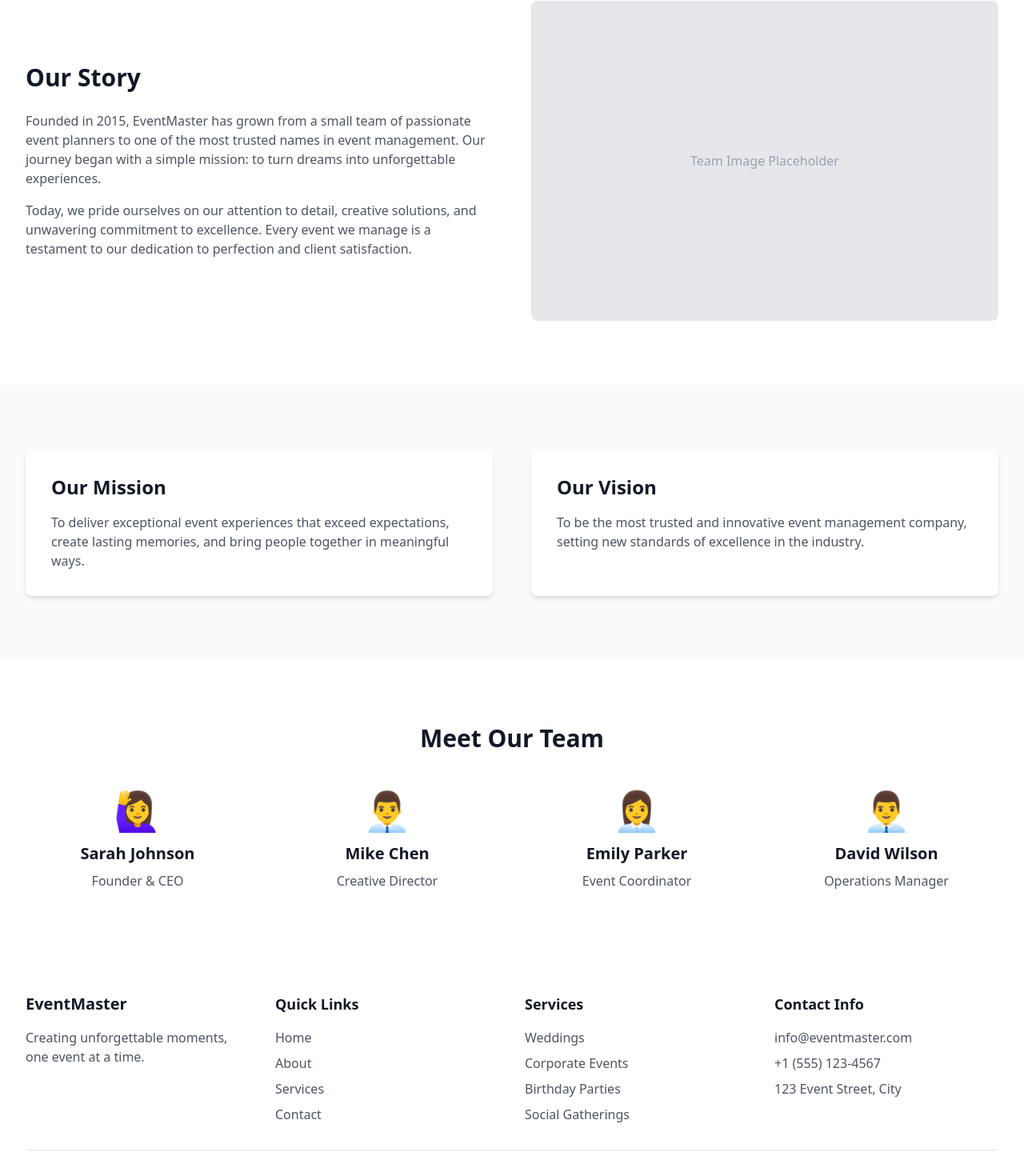
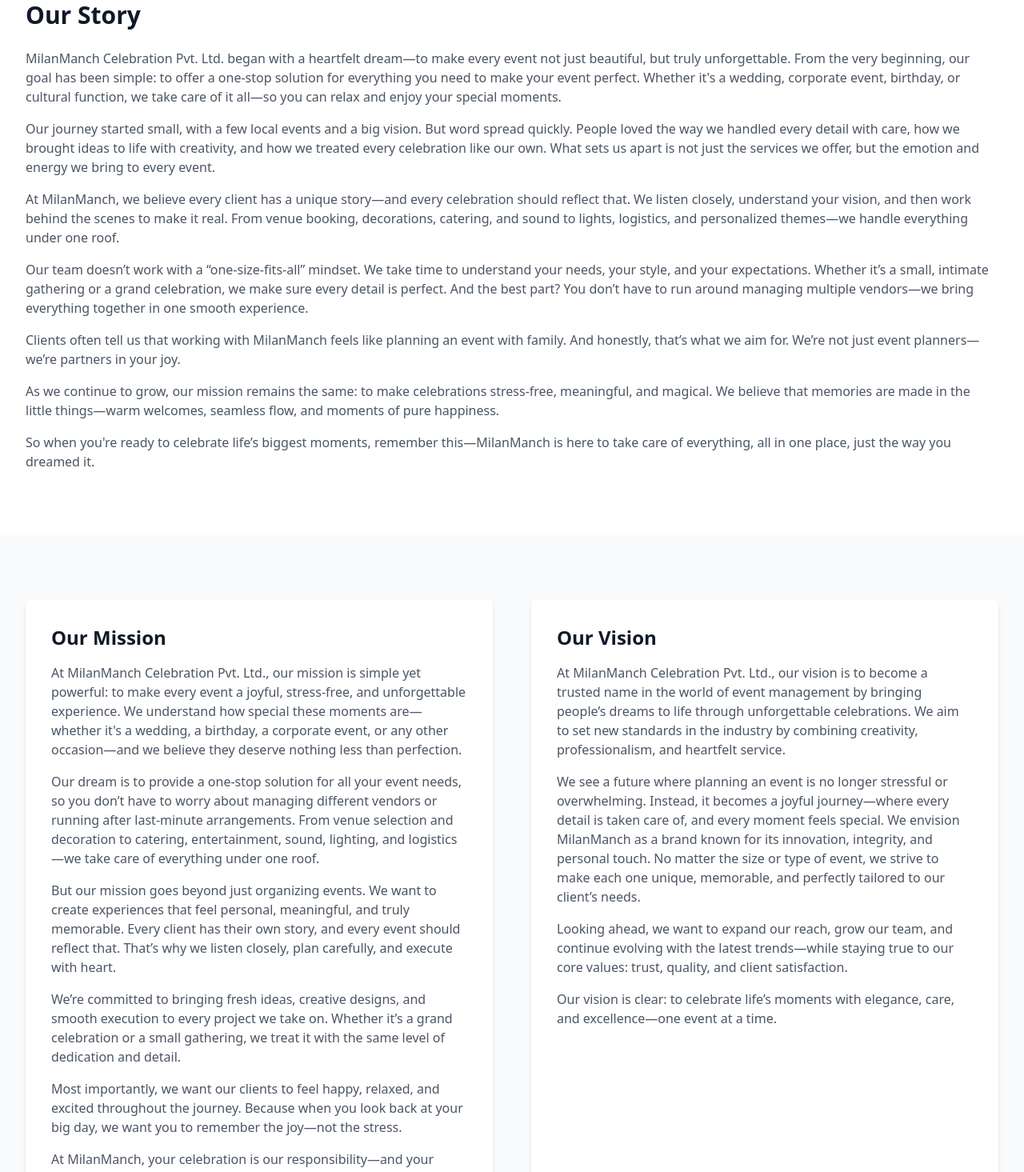
Before and after one commit to 49Harsh/evnt-mng, a Next.js app in the folder frontend/: page /about in a window 1280 px wide. Shown: the part 431-1896 px from the top of the page at 80% size. Built offline with nearby package versions, Linux system fonts and the light colour scheme.

Commit message:
update about us

```diff
--- a/frontend/src/app/about/page.tsx
+++ b/frontend/src/app/about/page.tsx
@@ -5,7 +5,7 @@
       <section className="relative py-20 bg-purple-600">
         <div className="max-w-7xl mx-auto px-4 sm:px-6 lg:px-8">
           <div className="text-center text-white">
-            <h1 className="text-4xl sm:text-5xl font-bold mb-6">About EventMaster</h1>
+            <h1 className="text-4xl sm:text-5xl font-bold mb-6">About MilanManch</h1>
             <p className="text-xl max-w-3xl mx-auto">
               Your trusted partner in creating extraordinary events that leave lasting impressions
             </p>
@@ -16,25 +16,30 @@
       {/* Our Story Section */}
       <section className="py-20 px-4 sm:px-6 lg:px-8">
         <div className="max-w-7xl mx-auto">
-          <div className="grid grid-cols-1 lg:grid-cols-2 gap-12 items-center">
+          <div className="grid grid-cols-1 lg:grid-cols-1 gap-12 items-center">
             <div>
               <h2 className="text-3xl font-bold mb-6">Our Story</h2>
               <p className="text-gray-600 mb-4">
-                Founded in 2015, EventMaster has grown from a small team of passionate event planners
-                to one of the most trusted names in event management. Our journey began with a simple
-                mission: to turn dreams into unforgettable experiences.
+                MilanManch Celebration Pvt. Ltd. began with a heartfelt dream—to make every event not just beautiful, but truly unforgettable. From the very beginning, our goal has been simple: to offer a one-stop solution for everything you need to make your event perfect. Whether it's a wedding, corporate event, birthday, or cultural function, we take care of it all—so you can relax and enjoy your special moments.
+              </p>
+              <p className="text-gray-600 mb-4">
+                Our journey started small, with a few local events and a big vision. But word spread quickly. People loved the way we handled every detail with care, how we brought ideas to life with creativity, and how we treated every celebration like our own. What sets us apart is not just the services we offer, but the emotion and energy we bring to every event.
+              </p>
+              <p className="text-gray-600 mb-4">
+                At MilanManch, we believe every client has a unique story—and every celebration should reflect that. We listen closely, understand your vision, and then work behind the scenes to make it real. From venue booking, decorations, catering, and sound to lights, logistics, and personalized themes—we handle everything under one roof.
+              </p>
+              <p className="text-gray-600 mb-4">
+                Our team doesn’t work with a “one-size-fits-all” mindset. We take time to understand your needs, your style, and your expectations. Whether it’s a small, intimate gathering or a grand celebration, we make sure every detail is perfect. And the best part? You don’t have to run around managing multiple vendors—we bring everything together in one smooth experience.
+              </p>
+              <p className="text-gray-600 mb-4">
+                Clients often tell us that working with MilanManch feels like planning an event with family. And honestly, that’s what we aim for. We’re not just event planners—we’re partners in your joy.
+              </p>
+              <p className="text-gray-600 mb-4">
+                As we continue to grow, our mission remains the same: to make celebrations stress-free, meaningful, and magical. We believe that memories are made in the little things—warm welcomes, seamless flow, and moments of pure happiness.
               </p>
               <p className="text-gray-600">
-                Today, we pride ourselves on our attention to detail, creative solutions, and
-                unwavering commitment to excellence. Every event we manage is a testament to our
-                dedication to perfection and client satisfaction.
+                So when you're ready to celebrate life’s biggest moments, remember this—MilanManch is here to take care of everything, all in one place, just the way you dreamed it.
               </p>
-            </div>
-            <div className="relative h-[400px] bg-gray-200 rounded-lg">
-              {/* Placeholder for an image */}
-              <div className="absolute inset-0 flex items-center justify-center text-gray-400">
-                Team Image Placeholder
-              </div>
             </div>
           </div>
         </div>
@@ -47,15 +52,37 @@
             <div className="bg-white p-8 rounded-lg shadow-md">
               <h3 className="text-2xl font-bold mb-4">Our Mission</h3>
               <p className="text-gray-600">
-                To deliver exceptional event experiences that exceed expectations, create lasting
-                memories, and bring people together in meaningful ways.
+                At MilanManch Celebration Pvt. Ltd., our mission is simple yet powerful: to make every event a joyful, stress-free, and unforgettable experience. We understand how special these moments are—whether it's a wedding, a birthday, a corporate event, or any other occasion—and we believe they deserve nothing less than perfection.
+              </p>
+              <p className="text-gray-600 mt-4">
+                Our dream is to provide a one-stop solution for all your event needs, so you don’t have to worry about managing different vendors or running after last-minute arrangements. From venue selection and decoration to catering, entertainment, sound, lighting, and logistics—we take care of everything under one roof.
+              </p>
+              <p className="text-gray-600 mt-4">
+                But our mission goes beyond just organizing events. We want to create experiences that feel personal, meaningful, and truly memorable. Every client has their own story, and every event should reflect that. That’s why we listen closely, plan carefully, and execute with heart.
+              </p>
+              <p className="text-gray-600 mt-4">
+                We’re committed to bringing fresh ideas, creative designs, and smooth execution to every project we take on. Whether it’s a grand celebration or a small gathering, we treat it with the same level of dedication and detail.
+              </p>
+              <p className="text-gray-600 mt-4">
+                Most importantly, we want our clients to feel happy, relaxed, and excited throughout the journey. Because when you look back at your big day, we want you to remember the joy—not the stress.
+              </p>
+              <p className="text-gray-600 mt-4">
+                At MilanManch, your celebration is our responsibility—and your happiness is our true success.
               </p>
             </div>
             <div className="bg-white p-8 rounded-lg shadow-md">
               <h3 className="text-2xl font-bold mb-4">Our Vision</h3>
               <p className="text-gray-600">
-                To be the most trusted and innovative event management company, setting new standards
-                of excellence in the industry.
+                At MilanManch Celebration Pvt. Ltd., our vision is to become a trusted name in the world of event management by bringing people’s dreams to life through unforgettable celebrations. We aim to set new standards in the industry by combining creativity, professionalism, and heartfelt service.
+              </p>
+              <p className="text-gray-600 mt-4">
+                We see a future where planning an event is no longer stressful or overwhelming. Instead, it becomes a joyful journey—where every detail is taken care of, and every moment feels special. We envision MilanManch as a brand known for its innovation, integrity, and personal touch. No matter the size or type of event, we strive to make each one unique, memorable, and perfectly tailored to our client’s needs.
+              </p>
+              <p className="text-gray-600 mt-4">
+                Looking ahead, we want to expand our reach, grow our team, and continue evolving with the latest trends—while staying true to our core values: trust, quality, and client satisfaction.
+              </p>
+              <p className="text-gray-600 mt-4">
+                Our vision is clear: to celebrate life’s moments with elegance, care, and excellence—one event at a time.
               </p>
             </div>
           </div>
@@ -67,7 +94,7 @@
         <div className="max-w-7xl mx-auto">
           <h2 className="text-3xl font-bold text-center mb-12">Meet Our Team</h2>
           <div className="grid grid-cols-1 sm:grid-cols-2 lg:grid-cols-4 gap-8">
-            {[
+            {/*
               {
                 name: "Sarah Johnson",
                 role: "Founder & CEO",
@@ -88,13 +115,73 @@
                 role: "Operations Manager",
                 image: "👨‍💼"
               }
-            ].map((member, index) => (
-              <div key={index} className="text-center">
-                <div className="text-5xl mb-4">{member.image}</div>
-                <h3 className="text-xl font-semibold mb-2">{member.name}</h3>
-                <p className="text-gray-600">{member.role}</p>
-              </div>
-            ))}
+            */}
+            {/*
+              {
+                name: "Sarah Johnson",
+                role: "Founder & CEO",
+                image: "🙋‍♀️"
+              },
+              {
+                name: "Mike Chen",
+                role: "Creative Director",
+                image: "👨‍💼"
+              },
+              {
+                name: "Emily Parker",
+                role: "Event Coordinator",
+                image: "👩‍💼"
+              },
+              {
+                name: "David Wilson",
+                role: "Operations Manager",
+                image: "👨‍💼"
+              }
+            */}
+            {/*
+              {
+                name: "Sarah Johnson",
+                role: "Founder & CEO",
+                image: "🙋‍♀️"
+              },
+              {
+                name: "Mike Chen",
+                role: "Creative Director",
+                image: "👨‍💼"
+              },
+              {
+                name: "Emily Parker",
+                role: "Event Coordinator",
+                image: "👩‍💼"
+              },
+              {
+                name: "David Wilson",
+                role: "Operations Manager",
+                image: "👨‍💼"
+              }
+            */}
+            {/*
+              {
+                name: "Sarah Johnson",
+                role: "Founder & CEO",
+                image: "🙋‍♀️"
+              },
+              {
+                name: "Mike Chen",
+                role: "Creative Director",
+                image: "👨‍💼"
+              },
+              {
+                name: "Emily Parker",
+                role: "Event Coordinator",
+                image: "👩‍💼"
+              },
+              {
+                name: "David Wilson",
+                role: "Operations Manager",
+                image: "👨‍💼"
+              }
+            */}
           </div>
         </div>
       </section>
```
